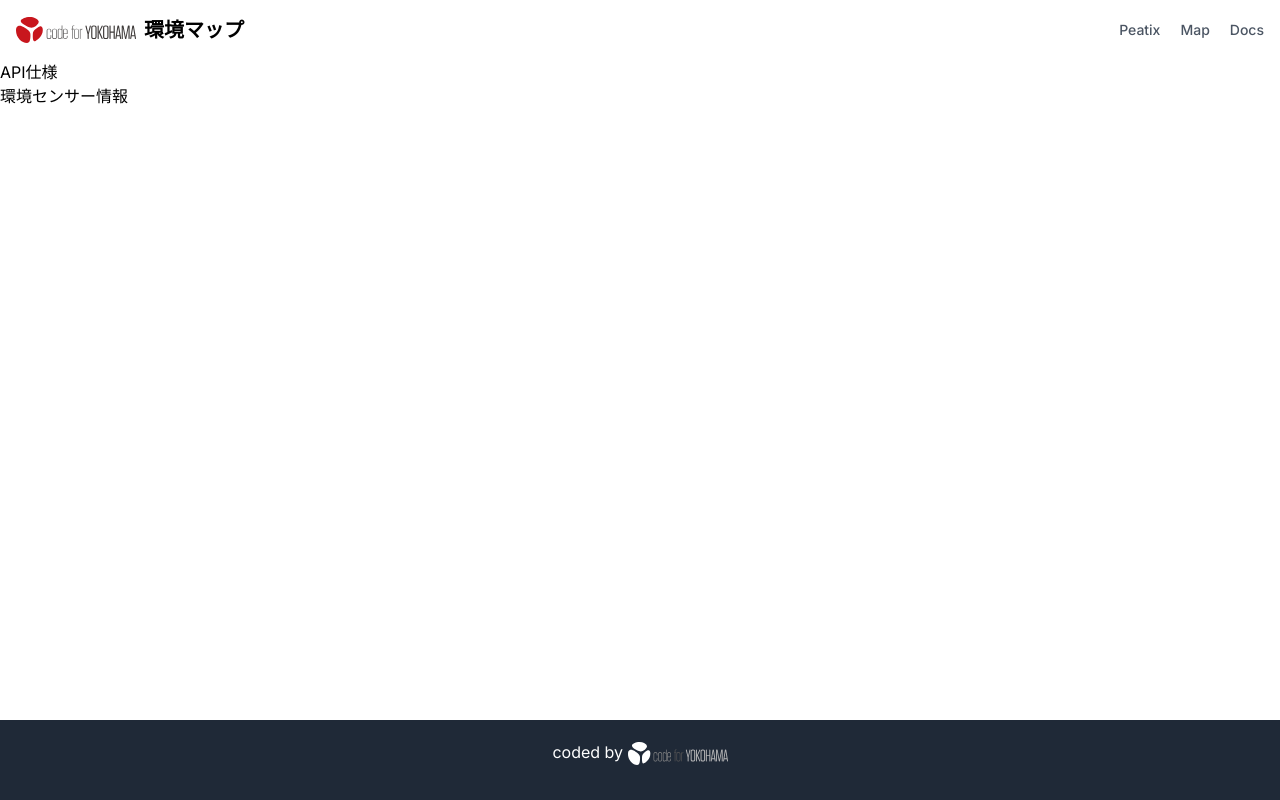
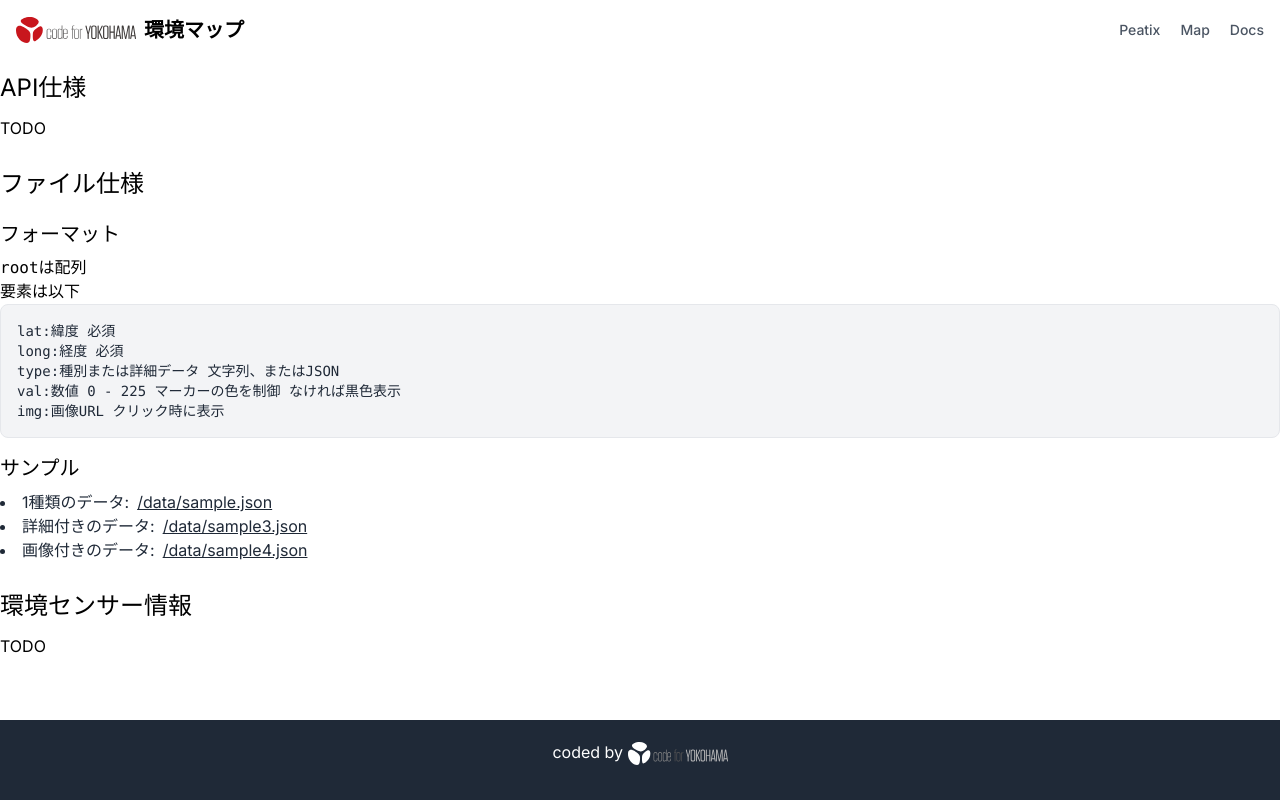
Before and after one commit to nichesuch/eco-map, a Next.js app: page /docs in a window 1280 px wide. Built offline with nearby package versions, Linux system fonts and the light colour scheme.

Commit message:
データ種別の対応を増やして、ドキュメントを少し整備

```diff
--- a/src/app/docs/page.tsx
+++ b/src/app/docs/page.tsx
@@ -4,8 +4,37 @@ import React from "react";
 
 function DocsPage() {
   return <main className="container mx-auto bg-white">
-    <h2>API仕様</h2>
-    <h2>環境センサー情報</h2>
+    <h2 className="text-2xl my-3">API仕様</h2>
+    <p>TODO</p>
+    <h2 className="text-2xl my-3 pt-4">ファイル仕様</h2>
+    <div className="">
+      <h3 className="text-xl my-2 pt-2">フォーマット</h3>
+      <pre className="whitespace-pre-wrap">
+        rootは配列<br/>
+        要素は以下<br/>
+        <div className="bg-gray-100 border border-gray-200 text-sm text-gray-800 rounded-lg p-4 dark:bg-white/10 dark:border-white/20 dark:text-white">
+          lat:緯度 必須<br/>
+          long:経度 必須<br/>
+          type:種別または詳細データ 文字列、またはJSON<br/>
+          val:数値 0 - 225 マーカーの色を制御 なければ黒色表示<br/>
+          img:画像URL クリック時に表示
+        </div>
+      </pre>
+      <h3 className="text-xl my-2 pt-2">サンプル</h3>
+      <ul className="list-disc list-inside text-gray-800 dark:text-white">
+        <li>1種類のデータ:
+          <a className="px-2 text-gray-800 underline decoration-gray-800 hover:opacity-80 dark:text-white dark:decoration-white" href="/data/sample.json">/data/sample.json</a>
+        </li>
+        <li>詳細付きのデータ:
+          <a className="px-2 text-gray-800 underline decoration-gray-800 hover:opacity-80 dark:text-white dark:decoration-white" href="/data/sample3.json">/data/sample3.json</a>
+        </li>
+        <li>画像付きのデータ:
+          <a className="px-2 text-gray-800 underline decoration-gray-800 hover:opacity-80 dark:text-white dark:decoration-white" href="/data/sample4.json">/data/sample4.json</a>
+        </li>
+      </ul>
+    </div>
+    <h2 className="text-2xl my-3 pt-4">環境センサー情報</h2>
+    <p>TODO</p>
   </main>
 }
 
--- a/src/app/map/page.tsx
+++ b/src/app/map/page.tsx
@@ -33,9 +33,19 @@ function MapPage() {
       console.log(value);
       const marker = {
         position: [value.lat, value.long],
-        color: colors[value.val],
+        color: value.val ? colors[value.val] : "black",
         size: 10,
-        popup: (<>{value.type}:{value.val}</>)
+        popup: (<>
+          {value.img ? (
+            <img src={value.img} alt={JSON.stringify(value.type)}></img>
+          ) : <></>}
+          {value.type ? (
+            <pre>{JSON.stringify(value.type)}</pre>
+          ) : <></>}
+          {value.val ? (
+            <p>{value.val}</p>
+          ) : <></>}
+        </>)
       } as ColorMarkerProps;
       setMarkers((markers) => [...markers, marker]);
     });
--- a/src/components/Data.tsx
+++ b/src/components/Data.tsx
@@ -1,8 +1,9 @@
 type Data = {
   lat: number;
   long: number;
-  type: string;
-  val: number;
+  type?: string;
+  val?: number;
+  img?: string;
 }
 
 export type { Data };
```
Also changed, not shown: public/data/sample3.json (added, +38 -0 lines), public/data/sample4.json (added, +12 -0 lines).
